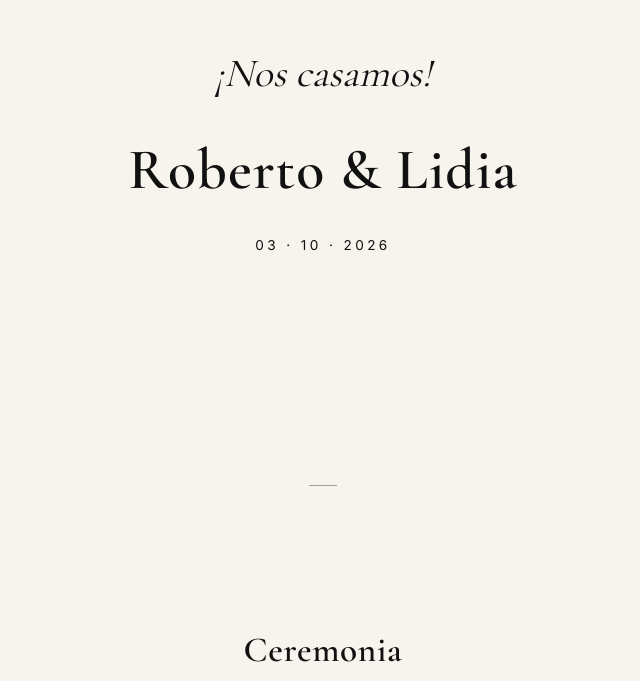
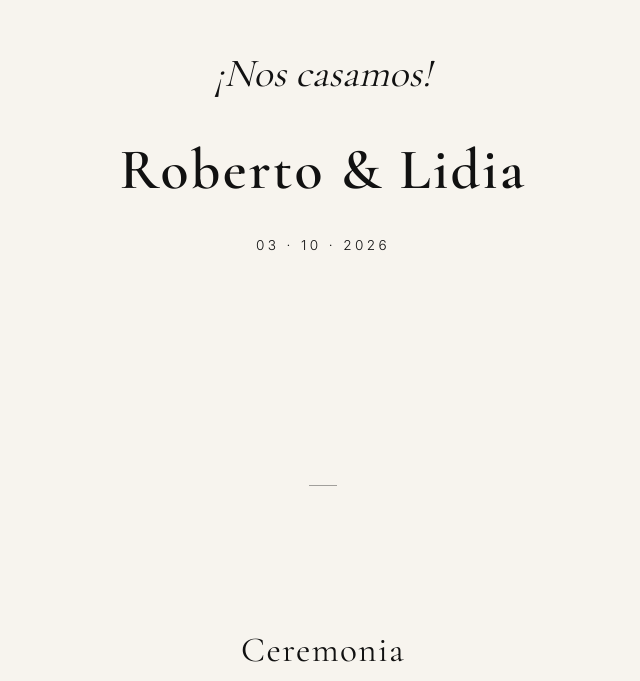
Before and after one commit to robertomoralesburgos-sudo/boda_test_2, a plain HTML site: page index.html in a window 1280 px wide. Shown: the part 131-812 px from the top of the page, without its empty margins (317-957 px from the left). Drawn offline with nearby package versions, Linux system fonts and the light colour scheme.

Commit message:
Refine typography styles in base.css
Adjusted font-weight and letter-spacing for headings and added styles for paragraphs.

```diff
--- a/css/base.css
+++ b/css/base.css
@@ -13,17 +13,18 @@ section {
 
 h1, h2 {
   font-family: var(--font-serif);
-  font-weight: 600;
-  letter-spacing: 0.02em;
+  font-weight: 500;
+  letter-spacing: 0.04em;
+}
+
+p {
+  font-size: var(--fs-body);
+  font-weight: 300;
 }
 
 h2 {
   font-size: var(--fs-h2);
   margin-bottom: 1.4rem;
-}
-
-p {
-  font-size: var(--fs-body);
 }
 
 .muted {
```
